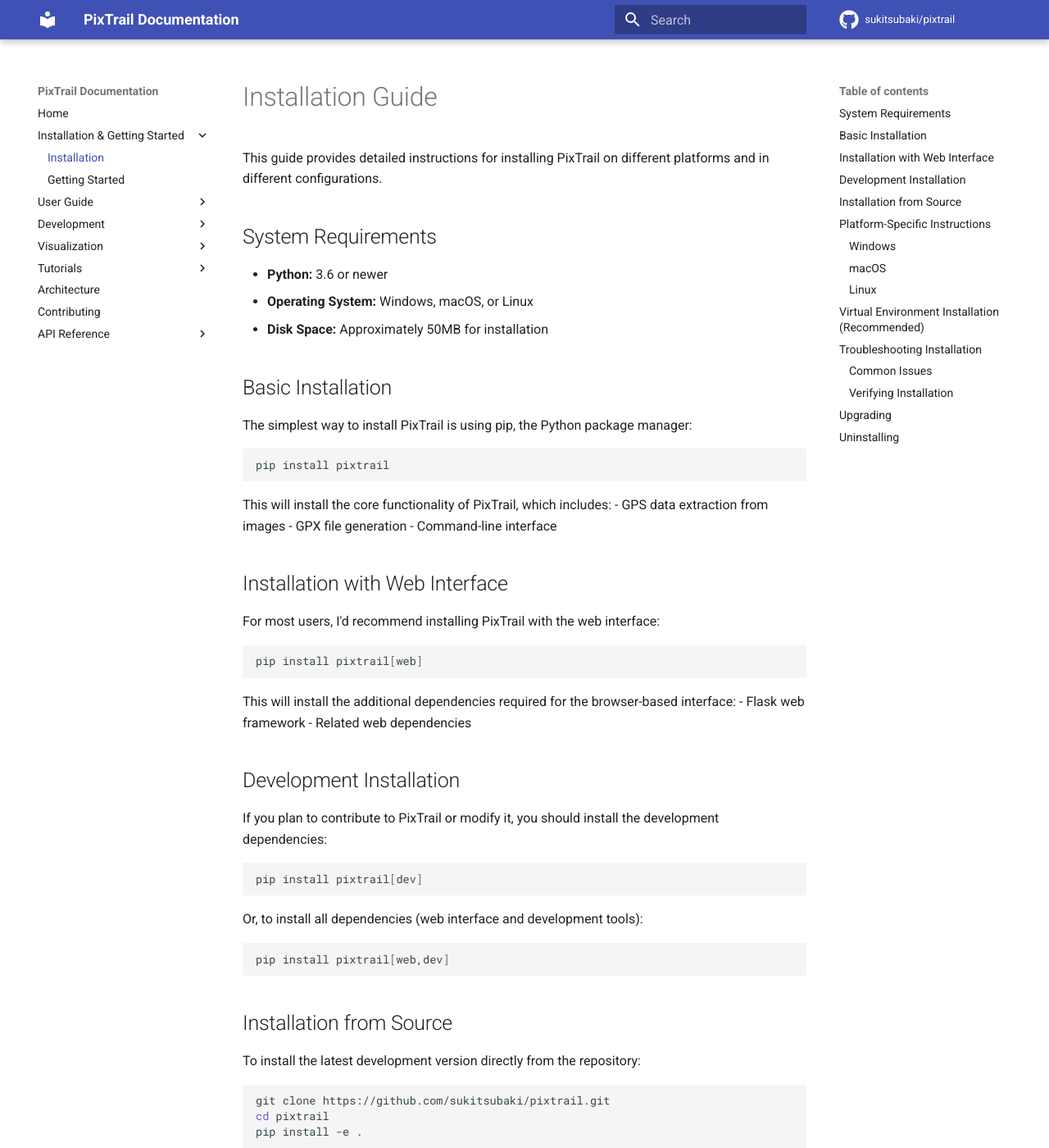
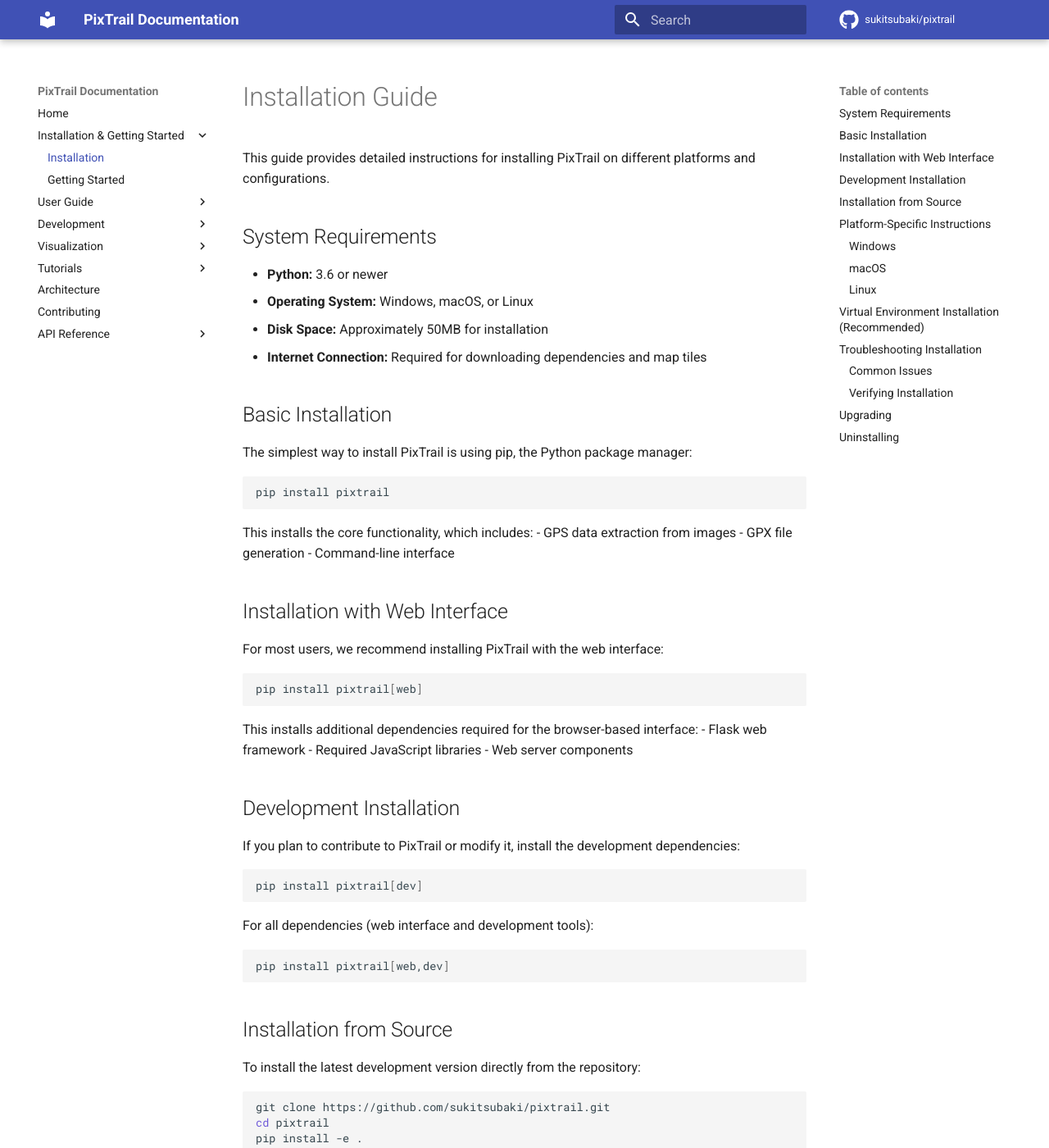
Before and after one commit to sukitsubaki/pixTrail, an MkDocs documentation site: the page built from docs/installation.md, in a window 1280 px wide and 1400 px high. Shown: the whole window at 82% size. Built offline with MkDocs 1.6.1 and Material for MkDocs 9.7.7, drawn with Linux system fonts in a browser that asks for light colours; comment, search, counter and statistics services are not loaded; some of the changed text lies outside the part shown.

Commit message:
Update installation.md

````diff
--- a/docs/installation.md
+++ b/docs/installation.md
@@ -1,12 +1,13 @@
 # Installation Guide
 
-This guide provides detailed instructions for installing PixTrail on different platforms and in different configurations.
+This guide provides detailed instructions for installing PixTrail on different platforms and configurations.
 
 ## System Requirements
 
 - **Python:** 3.6 or newer
 - **Operating System:** Windows, macOS, or Linux
 - **Disk Space:** Approximately 50MB for installation
+- **Internet Connection:** Required for downloading dependencies and map tiles
 
 ## Basic Installation
 
@@ -16,32 +17,33 @@
 pip install pixtrail
 ```
 
-This will install the core functionality of PixTrail, which includes:
+This installs the core functionality, which includes:
 - GPS data extraction from images
 - GPX file generation
 - Command-line interface
 
 ## Installation with Web Interface
 
-For most users, I'd recommend installing PixTrail with the web interface:
+For most users, we recommend installing PixTrail with the web interface:
 
 ```bash
 pip install pixtrail[web]
 ```
 
-This will install the additional dependencies required for the browser-based interface:
+This installs additional dependencies required for the browser-based interface:
 - Flask web framework
-- Related web dependencies
+- Required JavaScript libraries
+- Web server components
 
 ## Development Installation
 
-If you plan to contribute to PixTrail or modify it, you should install the development dependencies:
+If you plan to contribute to PixTrail or modify it, install the development dependencies:
 
 ```bash
 pip install pixtrail[dev]
 ```
 
-Or, to install all dependencies (web interface and development tools):
+For all dependencies (web interface and development tools):
 
 ```bash
 pip install pixtrail[web,dev]
@@ -134,6 +136,7 @@
 - **Permission errors:** If you see permission errors, try using `pip install --user pixtrail[web]` or run the installation with administrator privileges.
 - **Missing dependencies:** If you encounter missing dependency errors, ensure you have the latest version of pip: `pip install --upgrade pip` before installing PixTrail.
 - **Installation fails on Windows:** Try installing the wheel package first: `pip install wheel` then retry the PixTrail installation.
+- **ModuleNotFoundError after installation:** Make sure your Python environment path is correctly set and try restarting your terminal or command prompt.
 
 ### Verifying Installation
 
````
Also changed, not shown: other parts of docs/installation.md (+2 -0 lines).
